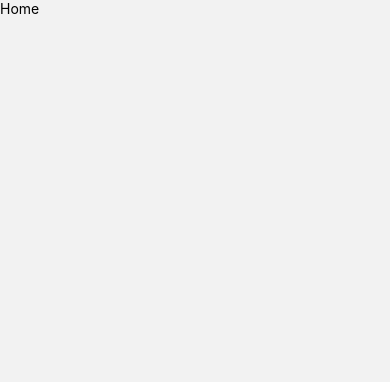
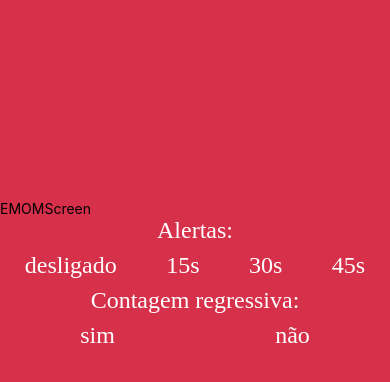
Before and after one commit to carlos-dev/calisTimer, a React Native app: screen / in a window 390 px wide. Shown: the top 382 px of the page. Built offline with nearby package versions, Linux system fonts and the light colour scheme.

Commit message:
Criando a tela EMOM - funcionalidade e componente Select

```diff
--- a/App.js
+++ b/App.js
@@ -15,8 +15,8 @@ const App = () => (
         headerShown: false,
       }}
     >
+      <Stack.Screen name="EMOM" component={EMOMScreen} />
       <Stack.Screen name="Home" component={HomeScreen} />
-      <Stack.Screen name="EMOM" component={EMOMScreen} />
     </Stack.Navigator>
   </NavigationContainer>
 );
--- a/package.json
+++ b/package.json
@@ -16,7 +16,8 @@
     "react-native": "0.67.4",
     "react-native-gesture-handler": "^2.3.2",
     "react-native-safe-area-context": "^4.2.1",
-    "react-native-screens": "^3.13.1"
+    "react-native-screens": "^3.13.1",
+    "react-native-vector-icons": "^9.1.0"
   },
   "devDependencies": {
     "@babel/core": "^7.12.9",
--- /dev/null
+++ b/src/components/Button.js
@@ -0,0 +1,19 @@
+import React from 'react';
+import { Text, TouchableOpacity } from 'react-native';
+
+const Button = ({ title, onPress, style }) => (
+  <TouchableOpacity onPress={onPress} style={style}>
+    <Text style={styles.textButton}>{title}</Text>
+  </TouchableOpacity>
+);
+
+const styles = {
+  textButton: {
+    color: '#fff',
+    textAlign: 'center',
+    fontFamily: 'Ubuntu-Regular',
+    fontSize: 24,
+  },
+};
+
+export default Button;
--- a/src/screens/EMOMScreen.js
+++ b/src/screens/EMOMScreen.js
@@ -1,10 +1,87 @@
-import React from 'react';
-import { View, Text } from 'react-native';
+import React, { useState } from 'react';
+import {
+  View, Text, TouchableOpacity, StyleSheet,
+} from 'react-native';
+
+const Select = ({ options, label, onSelect }) => {
+  const [current, setCurrent] = useState('opt1');
+
+  const handlePress = (opt) => () => {
+    setCurrent(opt);
+
+    console.log(opt);
+
+    if (onSelect) {
+      onSelect(opt);
+    }
+  };
+
+  return (
+    <View style={styles.select}>
+      <Text style={styles.label}>{label}</Text>
+      <View style={styles.options}>
+        {options.map((opt) => (
+          <TouchableOpacity
+            key={opt}
+            onPress={handlePress(opt)}
+            style={[styles.button, opt === current ? styles.buttonSelected : null]}
+          >
+            <Text style={styles.option}>{opt}</Text>
+          </TouchableOpacity>
+        ))}
+      </View>
+    </View>
+  );
+};
 
 const EMOMScreen = () => (
-  <View>
+  <View style={styles.container}>
     <Text>EMOMScreen</Text>
+    <Select
+      label="Alertas:"
+      options={['desligado', '15s', '30s', '45s']}
+      onSelect={(opt) => console.log(opt)}
+    />
+    <Select
+      label="Contagem regressiva:"
+      options={['sim', 'não']}
+      onSelect={(opt) => console.log(opt)}
+    />
   </View>
 );
 
+const styles = StyleSheet.create({
+  container: {
+    backgroundColor: '#d6304a',
+    flex: 1,
+    paddingTop: 200,
+  },
+
+  label: {
+    textAlign: 'center',
+    color: '#fff',
+    fontFamily: 'Ubuntu-Regular',
+    fontSize: 24,
+  },
+
+  options: {
+    flexDirection: 'row',
+    justifyContent: 'space-around',
+  },
+
+  button: {
+    padding: 8,
+  },
+
+  buttonSelected: {
+    backgroundColor: 'rgba(255,255,255,0.6)',
+  },
+
+  option: {
+    color: '#fff',
+    fontFamily: 'Ubuntu-Regular',
+    fontSize: 24,
+  },
+});
+
 export default EMOMScreen;
--- a/src/screens/HomeScreen.js
+++ b/src/screens/HomeScreen.js
@@ -1,15 +1,45 @@
 import React from 'react';
-import { View, Text, TouchableHighlight } from 'react-native';
+import { View, Text } from 'react-native';
+import Button from '../components/Button';
 
 const HomeScreen = (props) => {
   const { navigation } = props;
+
   return (
-    <View>
-      <TouchableHighlight onPress={() => navigation.navigate('EMOM')}>
-        <Text>Home</Text>
-      </TouchableHighlight>
+    <View style={styles.container}>
+      <Text style={styles.title}>CalisTimer</Text>
+      <Button title="EMOM" onPress={() => navigation.navigate('EMOM')} style={styles.button} />
+      <Button title="AMRAP" onPress={() => navigation.navigate('EMOM')} style={styles.button} />
+      <Button title="Isometria" onPress={() => navigation.navigate('EMOM')} style={styles.button} />
     </View>
   );
 };
 
+const styles = {
+  container: {
+    backgroundColor: '#d6304a',
+    flex: 1,
+  },
+
+  title: {
+    fontFamily: 'Ubuntu-Bold',
+    fontSize: 48,
+    textAlign: 'center',
+    color: '#fff',
+    marginVertical: 111,
+  },
+
+  button: {
+    padding: 20,
+  },
+
+  textButton: {
+    color: '#fff',
+    textAlign: 'center',
+    fontFamily: 'Ubuntu-Regular',
+    fontSize: 24,
+  },
+
+};
+
 export default HomeScreen;
```
Also changed, not shown: 20 other files (tests, documents, lock files or other folders).
